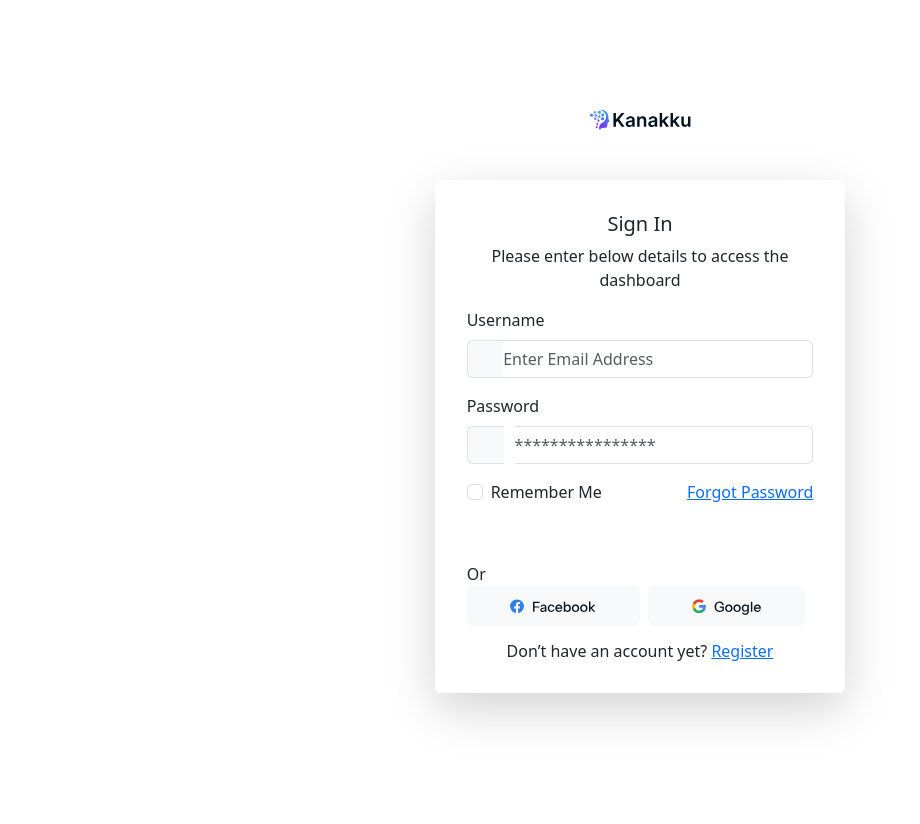
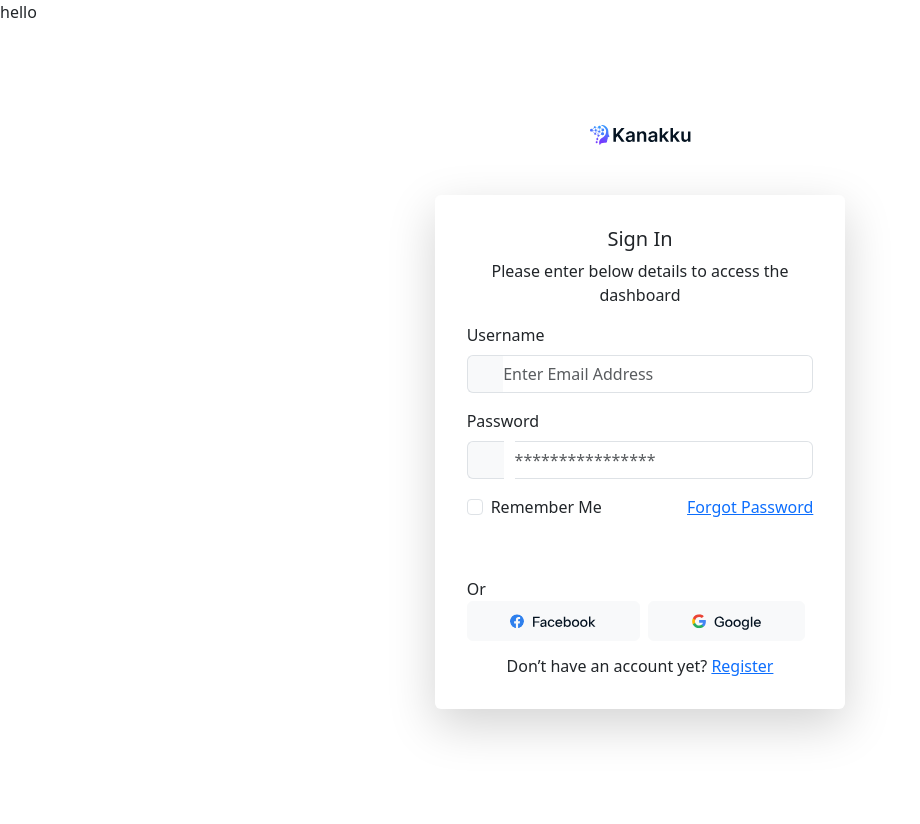
Before and after one commit to Mozammel-Haq/SkyTech_Ecommerce, a PHP site: page /elctro_Ecom_project/ in a window 1280 px wide. Shown: the whole page, without its empty margins (0-920 px from the left). Before the commit the page ends 722 px from the top, so only its background shows below. Run offline with PHP 8.4, Linux system fonts and the light colour scheme; some libraries are stand-ins or nearby versions; some web fonts are replaced.

Commit message:
modified

```diff
--- a/index.php
+++ b/index.php
@@ -1,4 +1,5 @@
 <?php
+echo "hello";
 include_once 'configs/app_config.php';
 session_start();
 require_once("configs/db_config.php");
```
